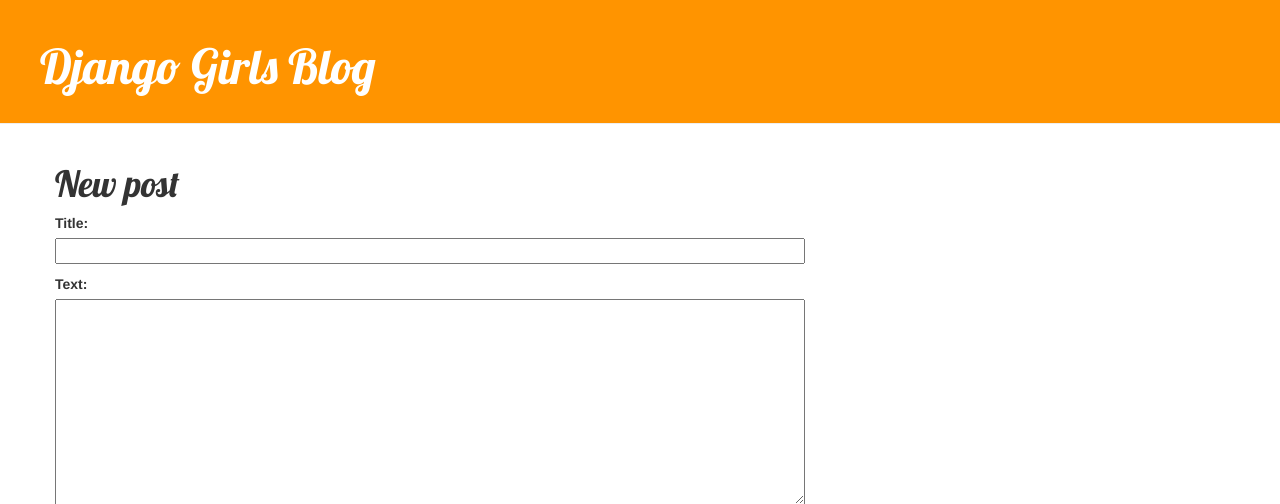
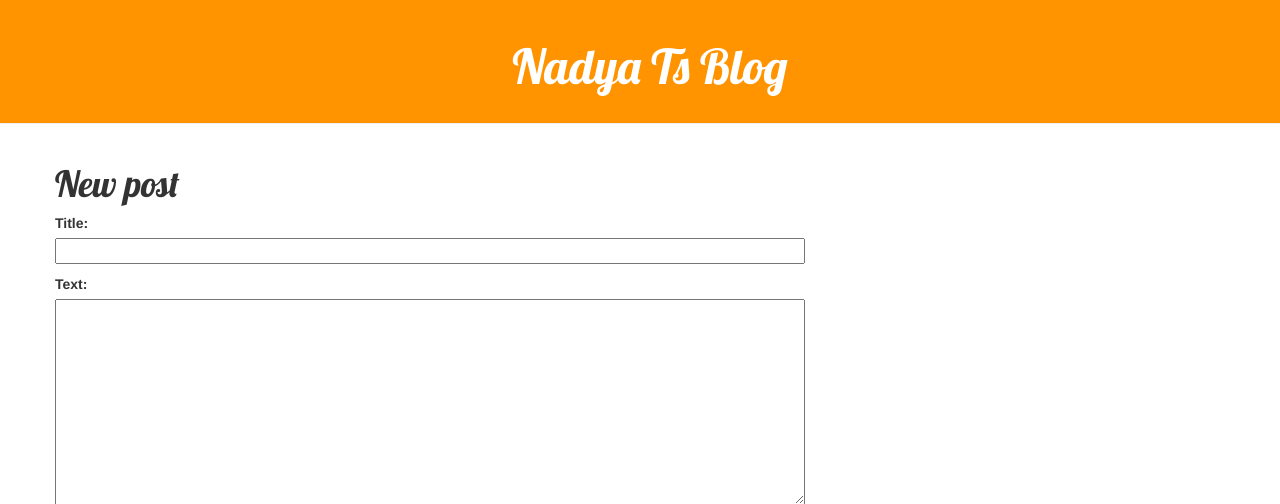
Before and after one commit to nadinTs/blog, a Django app: page /post/new/ in a window 1280 px wide. Shown: the top 504 px of the page. Run offline with Django 3.2, Linux system fonts and the light colour scheme; some libraries are stand-ins or nearby versions.

Commit message:
small changes in templates

```diff
--- a/blog/static/css/blog.css
+++ b/blog/static/css/blog.css
@@ -8,6 +8,10 @@
     color: #ffffff;
     font-size: 36pt;
     text-decoration: none;
+}
+
+.page-header-title {
+    text-align: center;
 }
 
 .content {
--- a/blog/templates/blog/base.html
+++ b/blog/templates/blog/base.html
@@ -1,7 +1,7 @@
 {% load static %}
 <html>
     <head>
-        <title>Django Girls blog</title>
+        <title>Nadya Ts blog</title>
         <link rel="stylesheet" href="//maxcdn.bootstrapcdn.com/bootstrap/3.2.0/css/bootstrap.min.css">
         <link rel="stylesheet" href="//maxcdn.bootstrapcdn.com/bootstrap/3.2.0/css/bootstrap-theme.min.css">
         <link rel="stylesheet" href="{% static 'css/blog.css' %}">
@@ -9,11 +9,11 @@
     </head>
     <body>
         <div class="page-header">
-            <h1>
-                {% if user.is_authenticated %}
+            <h1 class="page-header-title">
+                {% if user.is_authenticated and not request.get_full_path == '/post/new/' %}
                     <a href="{% url 'post_new' %}" class="top-menu"><span class="glyphicon glyphicon-plus"></span></a>
                 {% endif %}
-                <a href="/">Django Girls Blog</a>
+                <a href="/">Nadya Ts Blog</a>
             </h1>
         </div>
         <div class="content container">
--- a/blog/templates/blog/post_edit.html
+++ b/blog/templates/blog/post_edit.html
@@ -1,7 +1,12 @@
 {% extends 'blog/base.html' %}
 
 {% block content %}
-    <h1>New post</h1>
+    {% if request.get_full_path == '/post/new/' %}
+        <h1>New post</h1>
+    {% else %}
+        <h1>Edit post</h1>
+    {% endif%}
+
     <form method="POST" class="post-form">{% csrf_token %}
         {{ form.as_p }}
         <button type="submit" class="save btn btn-default">Save</button>
```
Also changed, not shown: 1 other file.
